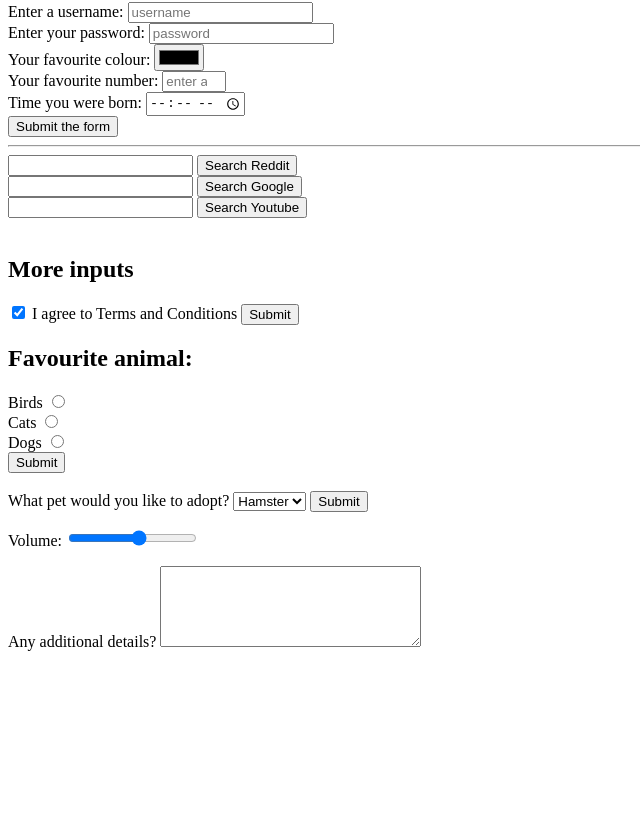
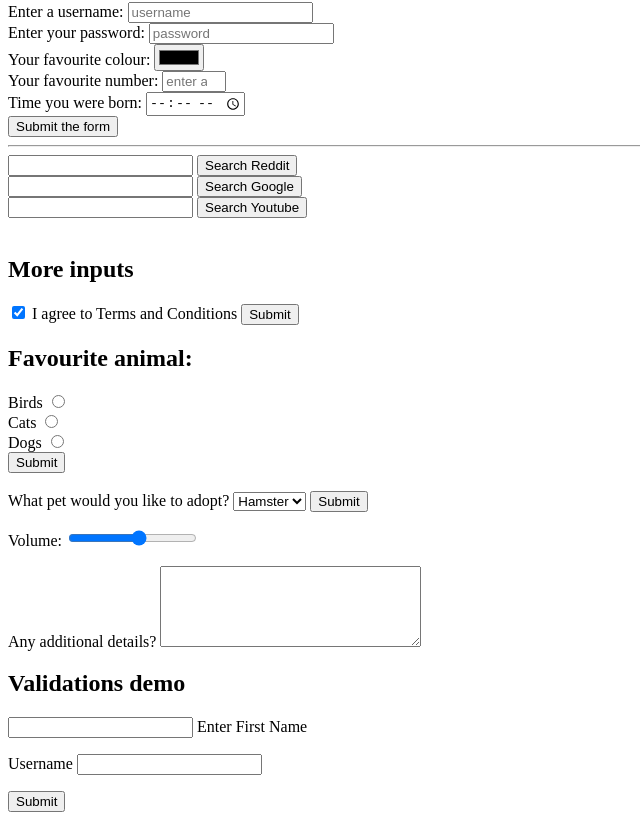
Before and after one commit to GretaMaciul/Projects-Learning, a plain HTML site: page HTML Essentials/forms demo.html in a window 1280 px wide. Shown: the part 78-898 px from the top of the page, without its empty margins (0-640 px from the left). Before the commit the page ends 800 px from the top, so only its background shows below. Drawn offline with Linux system fonts and the light colour scheme.

Commit message:
Learning validations

```diff
--- a/HTML Essentials/forms demo.html
+++ b/HTML Essentials/forms demo.html
@@ -89,6 +89,18 @@
 
         </textarea>
     </p>
+    <h2>Validations demo</h2>
+    <form action="/dummy">
+        <input type="text" name="first" id="first" required>
+        <label for="first">Enter First Name</label>
+        <p>
+            <label for="username">Username</label>
+            <input type="text" name="username" id="username" minlength="5" maxlength="20" required>
+        </p>
+        <button>Submit</button>
+    </form>
+
+
 </body>
 
 </html>
```
